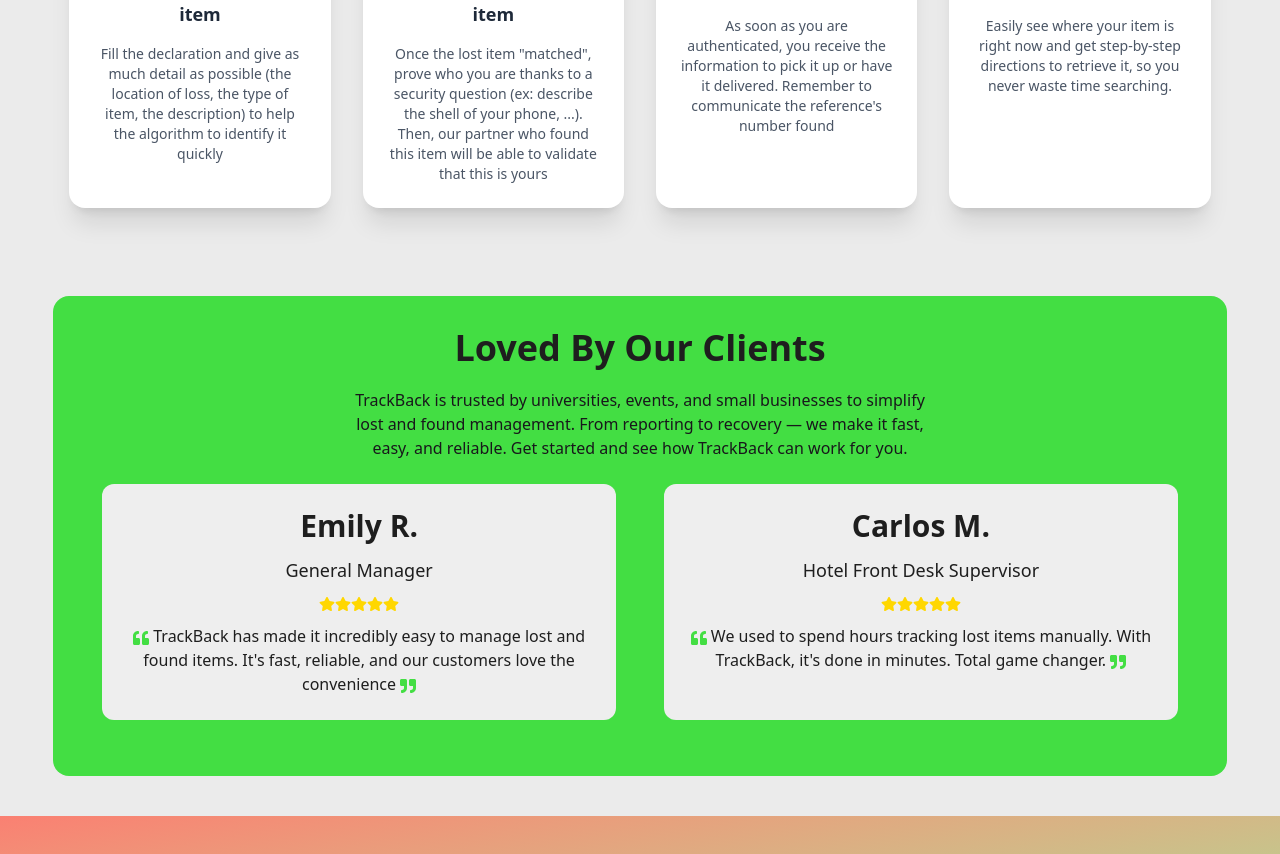
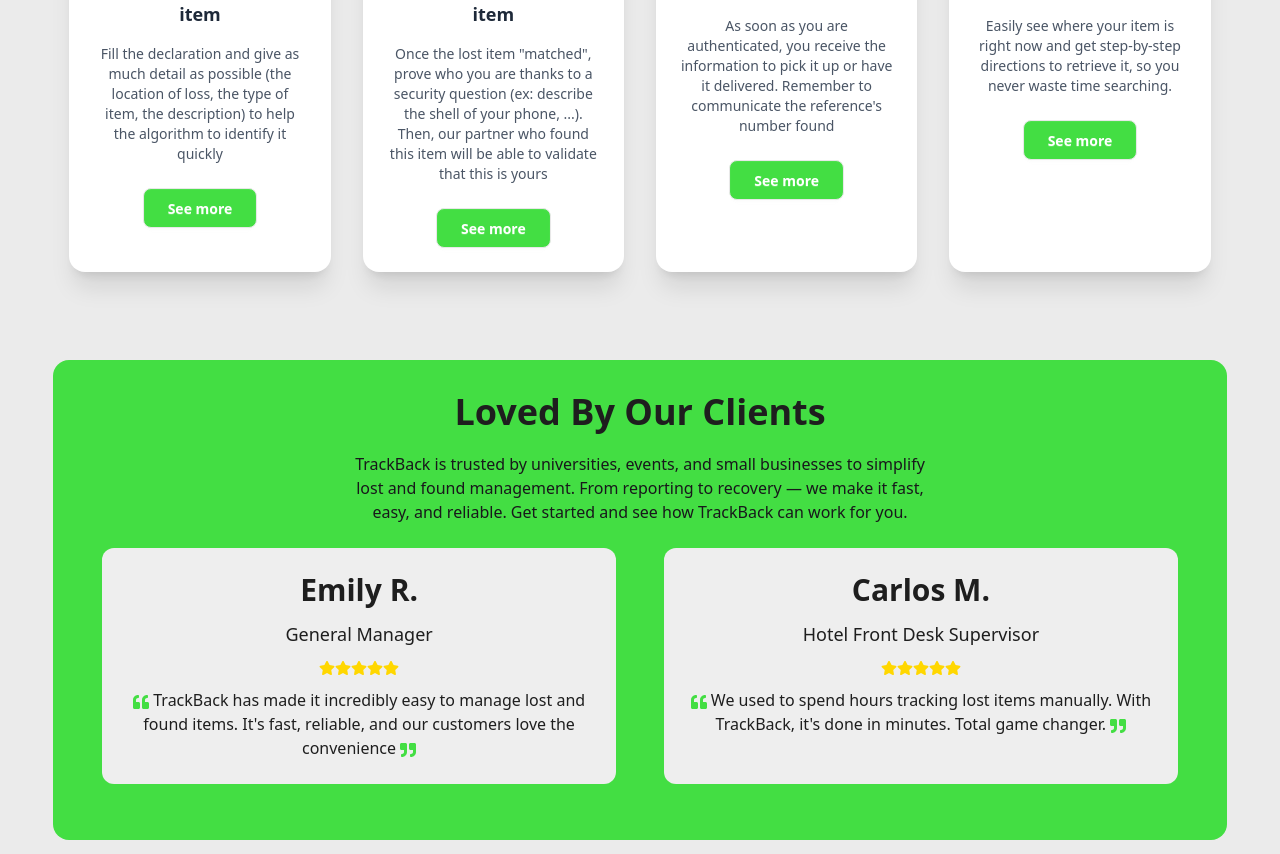
Before and after one commit to gmnayem631/track-back-client, a React (Vite) app: page / in a window 1280 px wide. Shown: the part 1080-1934 px from the top of the page. Built offline with nearby package versions, Linux system fonts and the light colour scheme; no server answers.

Commit message:
updated the How It Works section in the home page

```diff
--- a/src/components/HowItWorks.jsx
+++ b/src/components/HowItWorks.jsx
@@ -73,6 +73,12 @@
                 {step.description}
               </p>
             </div>
+            <button
+              type="button"
+              className="mt-6 self-center px-6 py-2 bg-secondary text-white rounded-lg hover:bg-secondary-focus transition btn"
+            >
+              See more
+            </button>
           </motion.div>
         ))}
       </div>
```
